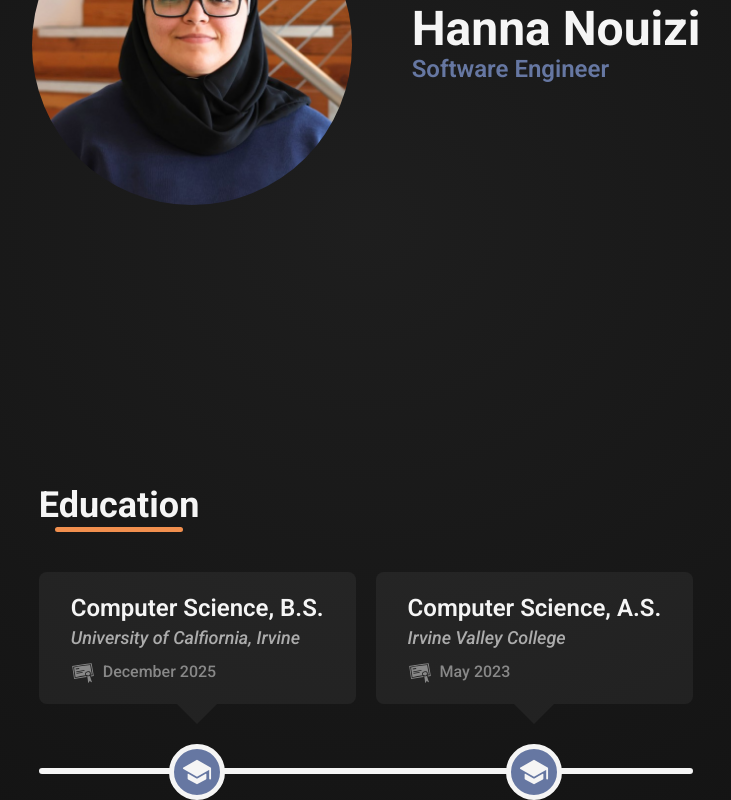
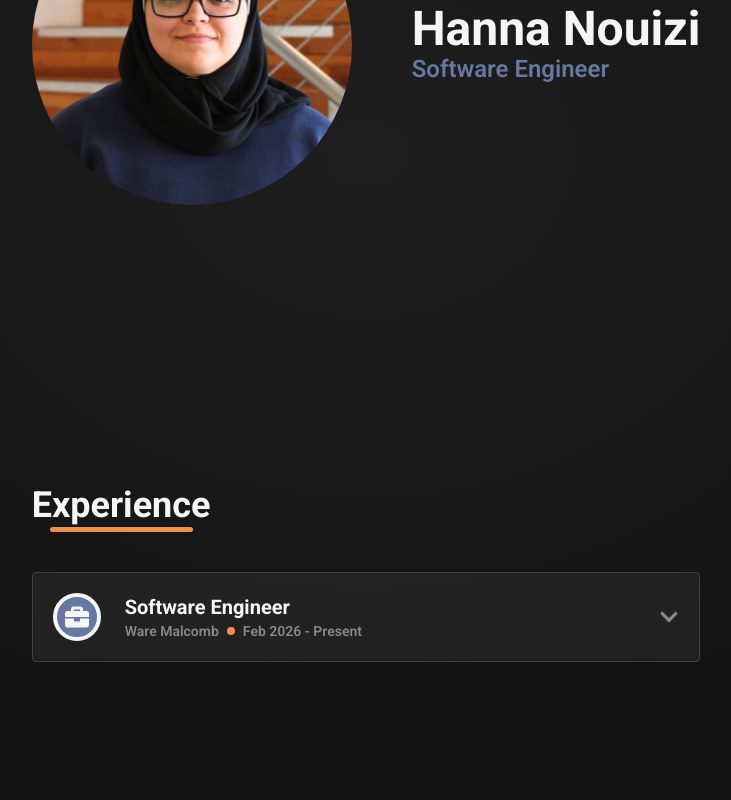
Before and after one commit to hnouizi/hnouizi.github.io, a React (Vite) app: page / in a window 1280 px wide. Shown: the part 355-1155 px from the top of the page, without its empty margins (274-1005 px from the left). After the commit the page ends 1017 px from the top, so only its background shows below. Built offline with nearby package versions, Linux system fonts and the light colour scheme.

Commit message:
implemented collapsed dropdown

```diff
--- a/src/App.tsx
+++ b/src/App.tsx
@@ -4,19 +4,18 @@ import Sidebar from "./components/Sidebar";
 import Home from "./components/Home";
 import Education from "./components/Education";
 import { useMediaQuery } from "react-responsive";
+import Experience from "./components/Experience";
 
 const App = () => {
 	const isSmallScreen = useMediaQuery({query: '(max-width: 700px)'});
 
 	return (
-		<div className="relative bg-radial from-darkgray-95 to-darkgray-100">
-			{!isSmallScreen
-				? <Header/>
-				: <Sidebar/>
-			}
-
-			<Home isSmallScreen={isSmallScreen}/>
-			<Education isSmallScreen={isSmallScreen}/>
+		<div className="relative flex flex-col items-center bg-radial from-darkgray-95 to-darkgray-100">
+			<Header/>
+			<div className="max-sm:mx-6">
+				<Home isSmallScreen={isSmallScreen}/>
+				<Experience/>
+			</div>
 		</div>
 	)
 }
--- /dev/null
+++ b/src/components/Experience.tsx
@@ -0,0 +1,19 @@
+import ExperienceDropdown from "./ExperienceDropdown";
+import Heading from "./Heading";
+
+const Experience = () => {
+    return (
+        <div>
+            <Heading>
+                Experience
+            </Heading>
+            <ExperienceDropdown
+                position="Software Engineer"
+                organization="Ware Malcomb"
+                duration="Feb 2026 - Present"
+            />
+        </div>
+    )
+}
+
+export default Experience;
--- /dev/null
+++ b/src/components/ExperienceDropdown.tsx
@@ -0,0 +1,36 @@
+import { FaBriefcase, FaChevronDown } from "react-icons/fa";
+
+type ExperienceDropdownProps = {
+    position: string,
+    organization: string,
+    duration: string
+}
+
+const ExperienceDropdown = ({ position, organization, duration }: ExperienceDropdownProps) => {
+    return (
+        <div className="w-full flex justify-between items-center p-4 sm:p-5 rounded border-1 border-darkgray-80 bg-white/5">
+            <div className="flex items-center gap-6">
+                <div className="max-sm:hidden p-2 bg-cobaltblue border-4 rounded-full">
+                    <FaBriefcase className="text-xl sm:text-2xl"/>
+                </div>
+                <div>
+                    <div className="text-xl font-bold">
+                        {position}
+                    </div>
+                    <div className="flex text-xs sm:text-sm items-center gap-2 text-darkgray-50 font-semibold">
+                        <div>
+                            {organization}
+                        </div>
+                        <div className="h-[0.4rem] w-[0.4rem] sm:h-2 sm:w-2 rounded-full bg-lightorange"/>
+                        <div>
+                            {duration}
+                        </div>
+                    </div>
+                </div>
+            </div>
+            <FaChevronDown className="text-darkgray-50 text-xl"/>
+        </div>
+    )
+}
+
+export default ExperienceDropdown;
```
